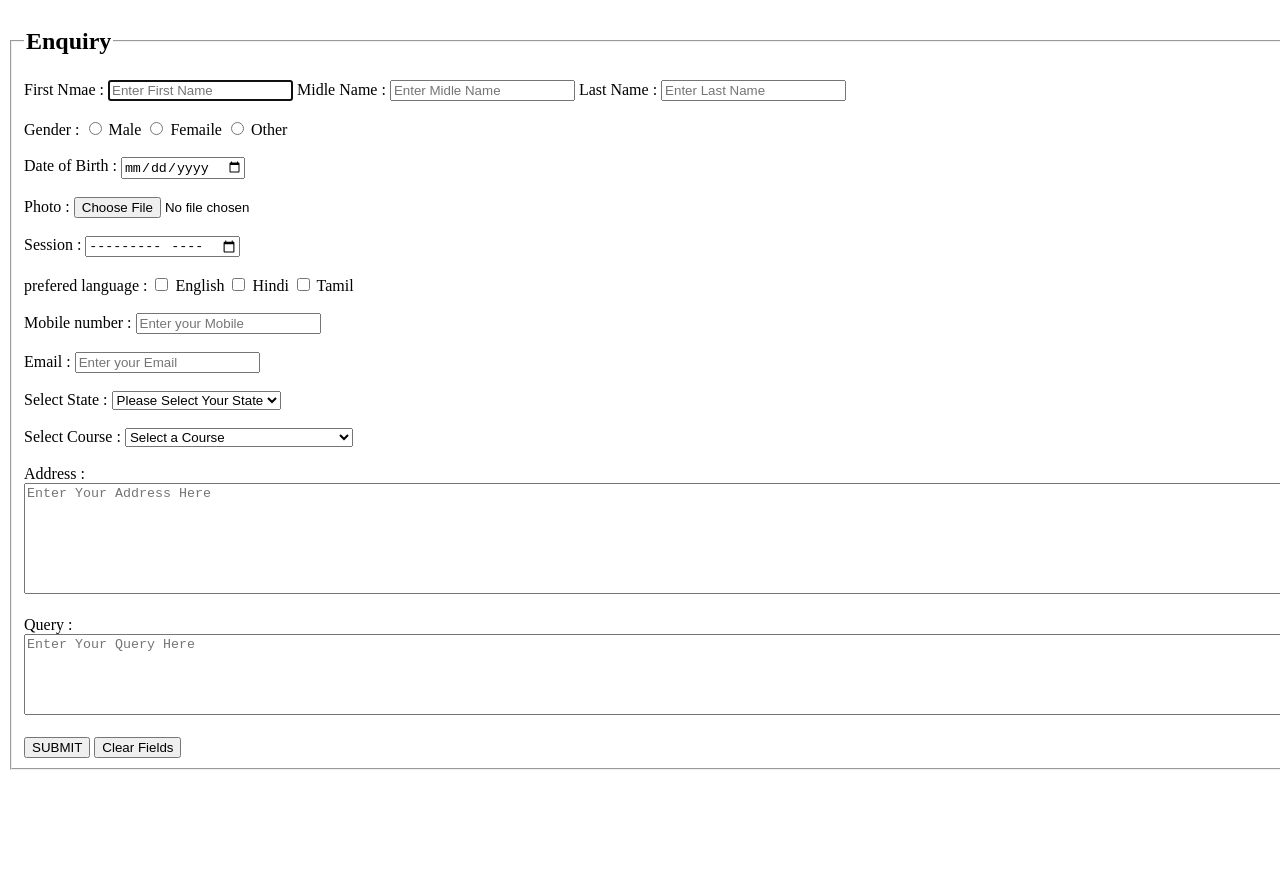
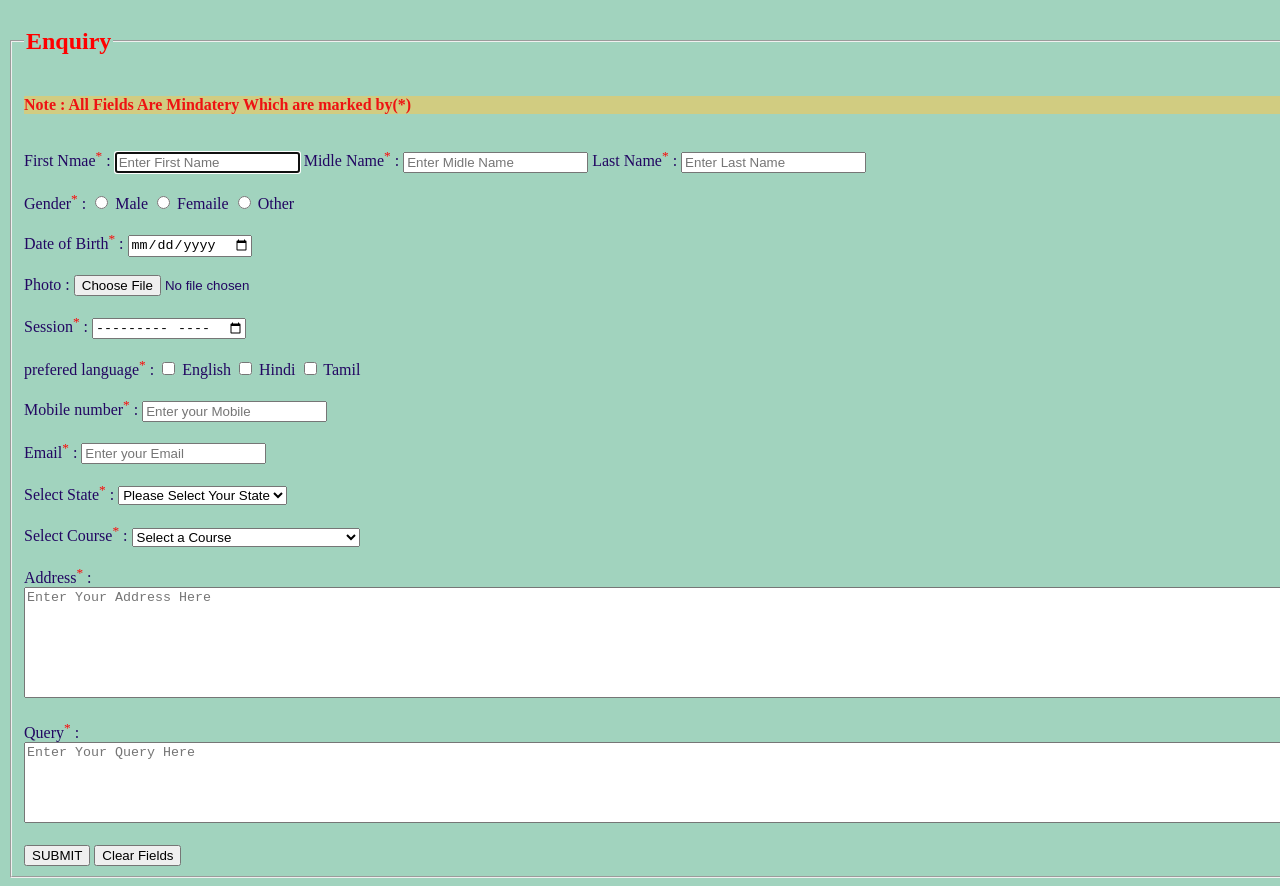
Before and after one commit to nirala7765/htmlprogram, a plain HTML site: page form.html in a window 1280 px wide. Shown: the top 886 px of the page. Before the commit the page ends 800 px from the top, so only its background shows below. Drawn offline with Linux system fonts and the light colour scheme.

Commit message:
this is my 3rd commit

```diff
--- a/form.html
+++ b/form.html
@@ -2,18 +2,38 @@
 <html lang="en">
 <head>
 
+
     <title>Enquiry Form</title>
+    <style>
+        body {background-color: rgba(33, 152, 101, 0.419);}
+        sup {color: red;}
+        p {background-color: rgb(209, 204, 129); }
+        p {color: rgb(238, 18, 18);}
+        legend{
+            color: rgb(255, 0, 0);
+        }
+        fieldset{
+            color: rgb(34, 6, 98);
+
+        }
+
+    </style>
+
+
+
 </head>
 <body>
     <form >
-        <fieldset>
+        <fieldset >
             <legend><h2>Enquiry</h2></legend>
-            First Nmae : <input type="text" name = "1stname" placeholder="Enter First Name" autofocus="" required = "">
-            Midle Name : <input type="text" name="midname" placeholder="Enter Midle Name" autofocus="" required = "">
-            Last Name  : <input type="text" name="lname"placeholder="Enter Last Name"  required="">
+            <p > <b>Note : All Fields Are Mindatery Which are marked by(*)</b></p>
+            <br>
+            First Nmae<sup>*</sup> : <input type="text" name = "1stname" placeholder="Enter First Name" autofocus="" required = "">
+            Midle Name<sup>*</sup> : <input type="text" name="midname" placeholder="Enter Midle Name" autofocus="" required = "">
+            Last Name<sup>*</sup>  : <input type="text" name="lname"placeholder="Enter Last Name"  required="">
             <br>
             <br>
-            Gender : <input type="radio" value="gender" name="gen" required="" >
+            Gender<sup>*</sup> : <input type="radio" value="gender" name="gen" required="" >
             <label >Male</label>
             <input type="radio" value="gender" name="gen">
             <label >Femaile </label>
@@ -21,16 +41,16 @@
             <label>Other</label>
             <br>
             <br>
-            Date of Birth : <input type="Date" id = "dob" name = "dob" required="">
+            Date of Birth<sup>*</sup> : <input type="Date" id = "dob" name = "dob" required="">
             <br>
             <br>
-            Photo : <input type="file" name="image" required="">
+            Photo : <input type="file" name="image" >
             <br>
             <br>
-            Session : <input type="month" required="">
+            Session<sup>*</sup> : <input type="month" required="">
             <br>
             <br>
-            prefered language : <input type="CheckBox" name="en" required="">
+            prefered language<sup>*</sup> : <input type="CheckBox" name="en" required="">
             <label >English</label>
             <input type="checkBox" name="hin">
             <label >Hindi</label>
@@ -38,13 +58,13 @@
             <label >Tamil</label>
             <br>
             <br>
-            Mobile number : <input type="number" name="mob" placeholder="Enter your Mobile " required="" >
+            Mobile number<sup>*</sup> : <input type="number" name="mob" placeholder="Enter your Mobile " required="" >
             <br>
             <br>
-            Email          : <input type="email" name ="email" placeholder="Enter your Email" required="">
+            Email<sup>*</sup>          : <input type="email" name ="email" placeholder="Enter your Email" required="">
             <br>
             <br>
-            Select State : <select name="state" id="233" required="">
+            Select State<sup>*</sup> : <select name="state" id="233" required="">
                 <option value="select">Please Select Your State </option>
                 <option value="ass">Assam</option>
                 <option value="Arunachal Pradesh">Arunachal Pradesh</option>
@@ -56,7 +76,7 @@
             </select>
             <br>
             <br>
-            Select Course : <select name="select corse" id="25" required="">
+            Select Course<sup>*</sup> : <select name="select corse" id="25" required="">
             <option value="select">Select a Course</option>
             <optgroup label="Degree Course">
             <option value="b.commerce">Bachelor In Commerce</option>
@@ -84,11 +104,11 @@
             </select>
             <br>
             <br>
-            Address : <textarea name="add" id="25" cols="170" rows="7" placeholder="Enter Your Address Here" required="" maxlength="500"></textarea>
+            Address<sup>*</sup> : <textarea name="add" id="25" cols="170" rows="7" placeholder="Enter Your Address Here" required="" maxlength="500"></textarea>
             <br>
             <br>
 
-            Query : <textarea name="quiry" id="25" cols="170" rows="5" placeholder="Enter Your Query Here" required="" minlength="100" maxlength="10000"></textarea>
+            Query<sup>*</sup> : <textarea name="quiry" id="25" cols="170" rows="5" placeholder="Enter Your Query Here" required="" minlength="100" maxlength="10000"></textarea>
             <br>
             <br>
            <input type="submit" value="SUBMIT" name="sub" >
```
Also changed, not shown: loginform.html (added, +54 -0 lines), protoimg.webp (added).
